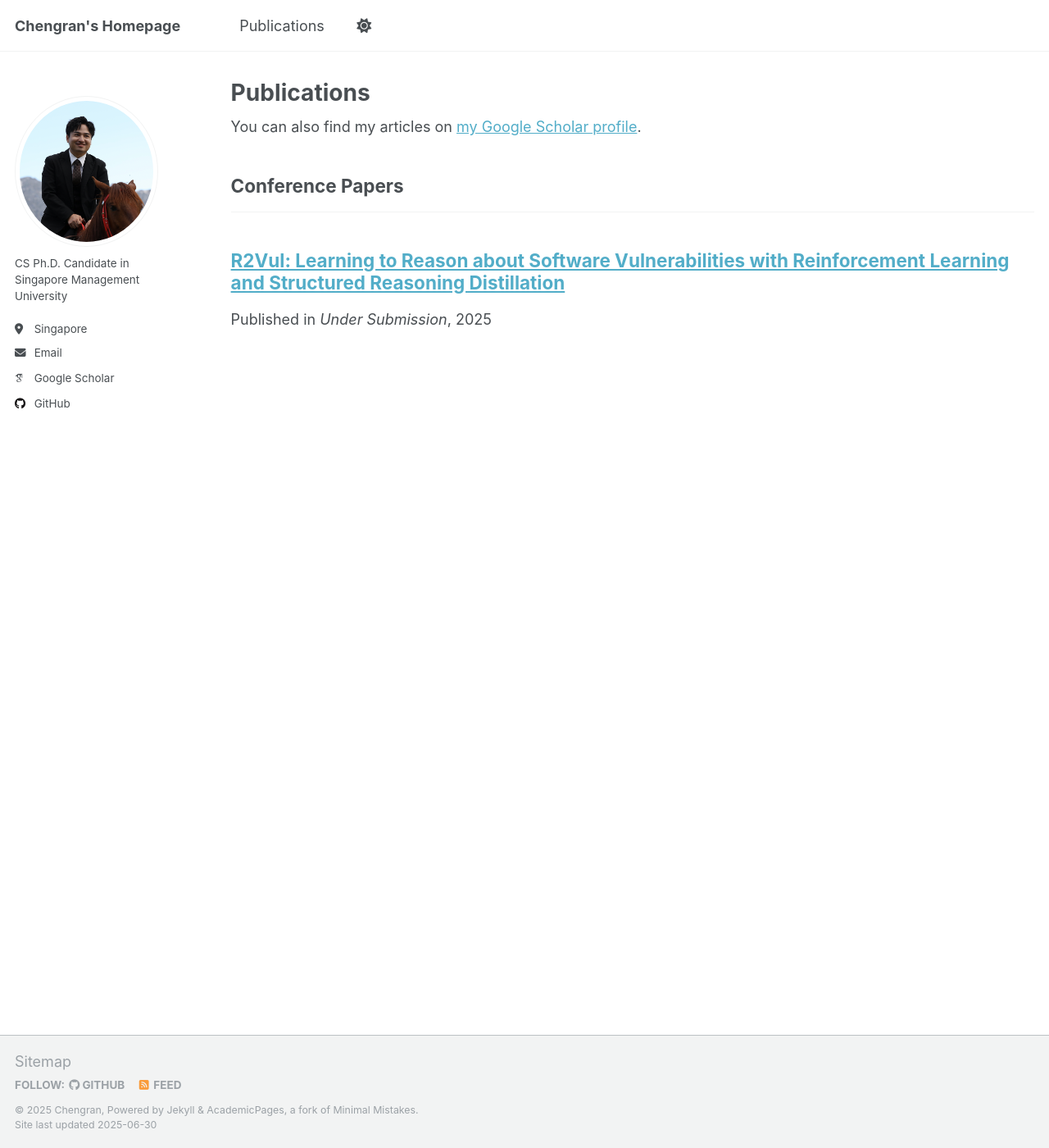
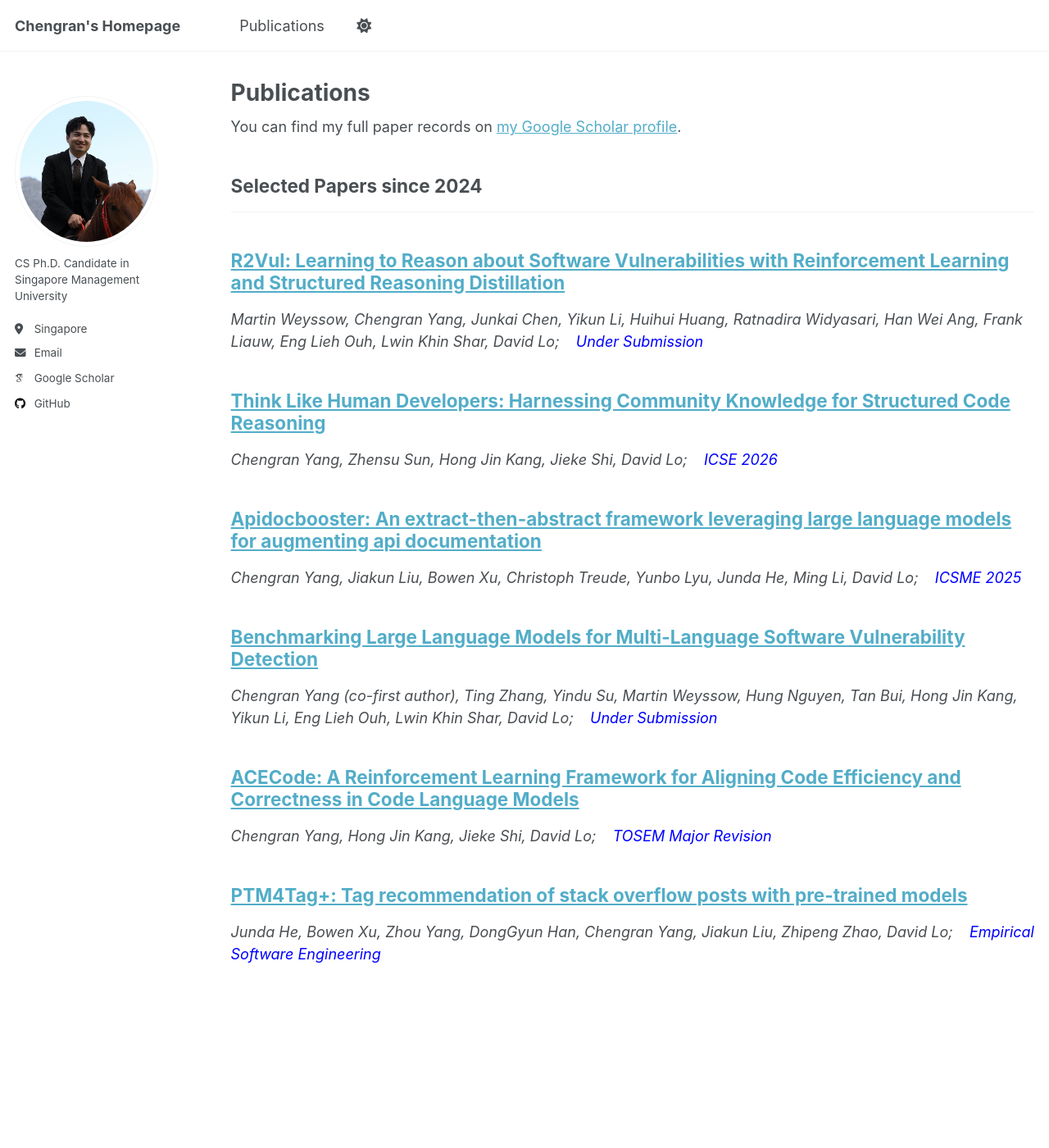
Before and after one commit to chengran-yang/chengran-yang.github.io, a Jekyll site: the page built from _pages/publications.html, in a window 1280 px wide and 1400 px high. Shown: the whole window at 82% size. Built offline with Jekyll 4.4.1, drawn with Linux system fonts in a browser that asks for light colours; some web fonts are replaced.

Commit message:
add reference

```diff
--- a/_config.yml
+++ b/_config.yml
@@ -45,7 +45,7 @@ publication_category:
   manuscripts:
     title: 'Journal Articles'
   conferences:
-    title: 'Conference Papers'
+    title: 'Selected Papers since 2024'
 
 # Site Settings
 teaser                   :  # filename of teaser fallback teaser image placed in /images/, .e.g. "500x300.png"
--- a/_includes/archive-single.html
+++ b/_includes/archive-single.html
@@ -41,7 +41,11 @@
         {% if post.collection == 'teaching' %}
           <p> {{ post.type }}, <i>{{ post.venue }}</i>, {{ post.date | default: "1900-01-01" | date: "%Y" }} </p>
         {% elsif post.collection == 'publications' %}
-          <p>Published in <i>{{ post.venue }}</i>, {{ post.date | default: "1900-01-01" | date: "%Y" }} </p>
+          <p> <i>{{ post.author }}; &nbsp;&nbsp;
+            <!-- {{ post.venue }} -->
+            <span style="color: blue;">{{ post.venue }}</span>
+           </i> </p>
+          <!-- <p> <i>{{ post.venue }} </i> </p> -->
         {% elsif post.date %}
          <p class="page__date"><strong><i class="fa fa-fw fa-calendar" aria-hidden="true"></i> {{ site.data.ui-text[site.locale].date_label | default: "Published:" }}</strong> <time datetime="{{ post.date | default: "1900-01-01" | date_to_xmlschema }}">{{ post.date | default: "1900-01-01" | date: "%B %d, %Y" }}</time></p>
         {% endif %}
--- a/_layouts/single.html
+++ b/_layouts/single.html
@@ -37,9 +37,7 @@ layout: default
         {% if page.collection == 'teaching' %}
           <p> {{ page.type }}, <i>{{ page.venue }}</i>, {{ page.date | default: "1900-01-01" | date: "%Y" }} </p>
         {% elsif page.venue and page.date %}
-          <p> <i>{{ page.venue }}</i> </p>
-        {% elsif page.author %}
-          <p>Author: <i>{{ page.author }}</i> </p>
+          <p>Published in <i>{{ page.venue }}</i>, {{ page.date | default: "1900-01-01" | date: "%Y" }} </p>
         {% elsif page.date %}
           <p class="page__date"><strong><i class="fa fa-fw fa-calendar" aria-hidden="true"></i> {{ site.data.ui-text[site.locale].date_label | default: "Published:" }}</strong> <time datetime="{{ page.date | date_to_xmlschema }}">{{ page.date | default: "1900-01-01" | date: "%B %d, %Y" }}</time></p>
         {% endif %}
--- a/_pages/publications.html
+++ b/_pages/publications.html
@@ -6,7 +6,7 @@ author_profile: true
 ---
 
 {% if site.author.googlescholar %}
-  <div class="wordwrap">You can also find my articles on <a href="{{site.author.googlescholar}}">my Google Scholar profile</a>.</div>
+  <div class="wordwrap">You can find my full paper records on <a href="{{site.author.googlescholar}}">my Google Scholar profile</a>.</div>
 {% endif %}
 
 {% include base_path %}
--- a/_publications/2025-06-08-paper-title-number-5.md
+++ b/_publications/2025-05-30.md
@@ -5,4 +5,5 @@ category: conferences
 permalink: https://arxiv.org/abs/2504.04699
 venue: Under Submission
 author: Martin Weyssow, Chengran Yang, Junkai Chen, Yikun Li, Huihui Huang, Ratnadira Widyasari, Han Wei Ang, Frank Liauw, Eng Lieh Ouh, Lwin Khin Shar, David Lo
+date: 2026-10-14
 ---
--- /dev/null
+++ b/_publications/2026-07-01.md
@@ -0,0 +1,9 @@
+---
+title: "Think Like Human Developers: Harnessing Community Knowledge for Structured Code Reasoning"
+collection: publications
+category: conferences
+permalink: https://arxiv.org/pdf/2503.14838
+venue: ICSE 2026
+author: Chengran Yang, Zhensu Sun, Hong Jin Kang, Jieke Shi, David Lo
+date: 2025-10-15
+---
--- /dev/null
+++ b/_publications/96.md
@@ -0,0 +1,9 @@
+---
+title: "PTM4Tag+: Tag recommendation of stack overflow posts with pre-trained models"
+collection: publications
+category: conferences
+permalink: https://arxiv.org/pdf/2408.02311
+venue: Empirical Software Engineering
+author: Junda He, Bowen Xu, Zhou Yang, DongGyun Han, Chengran Yang, Jiakun Liu, Zhipeng Zhao, David Lo
+date: 2023-10-14
+---
--- /dev/null
+++ b/_publications/97.md
@@ -0,0 +1,9 @@
+---
+title: "ACECode: A Reinforcement Learning Framework for Aligning Code Efficiency and Correctness in Code Language Models"
+collection: publications
+category: conferences
+permalink: https://arxiv.org/pdf/2412.17264
+venue: TOSEM Major Revision
+author: Chengran Yang, Hong Jin Kang, Jieke Shi, David Lo
+date: 2023-10-14
+---
--- /dev/null
+++ b/_publications/98.md
@@ -0,0 +1,9 @@
+---
+title: "Benchmarking Large Language Models for Multi-Language Software Vulnerability Detection"
+collection: publications
+category: conferences
+permalink: https://arxiv.org/pdf/2503.01449
+venue: Under Submission
+author: Chengran Yang (co-first author), Ting Zhang, Yindu Su, Martin Weyssow, Hung Nguyen, Tan Bui, Hong Jin Kang, Yikun Li, Eng Lieh Ouh, Lwin Khin Shar, David Lo
+date: 2023-10-14
+---
--- /dev/null
+++ b/_publications/99.md
@@ -0,0 +1,9 @@
+---
+title: "Apidocbooster: An extract-then-abstract framework leveraging large language models for augmenting api documentation"
+collection: publications
+category: conferences
+permalink: https://arxiv.org/abs/2312.10934
+venue: ICSME 2025
+author: Chengran Yang, Jiakun Liu, Bowen Xu, Christoph Treude, Yunbo Lyu, Junda He, Ming Li, David Lo
+date: 2023-10-14
+---
```
